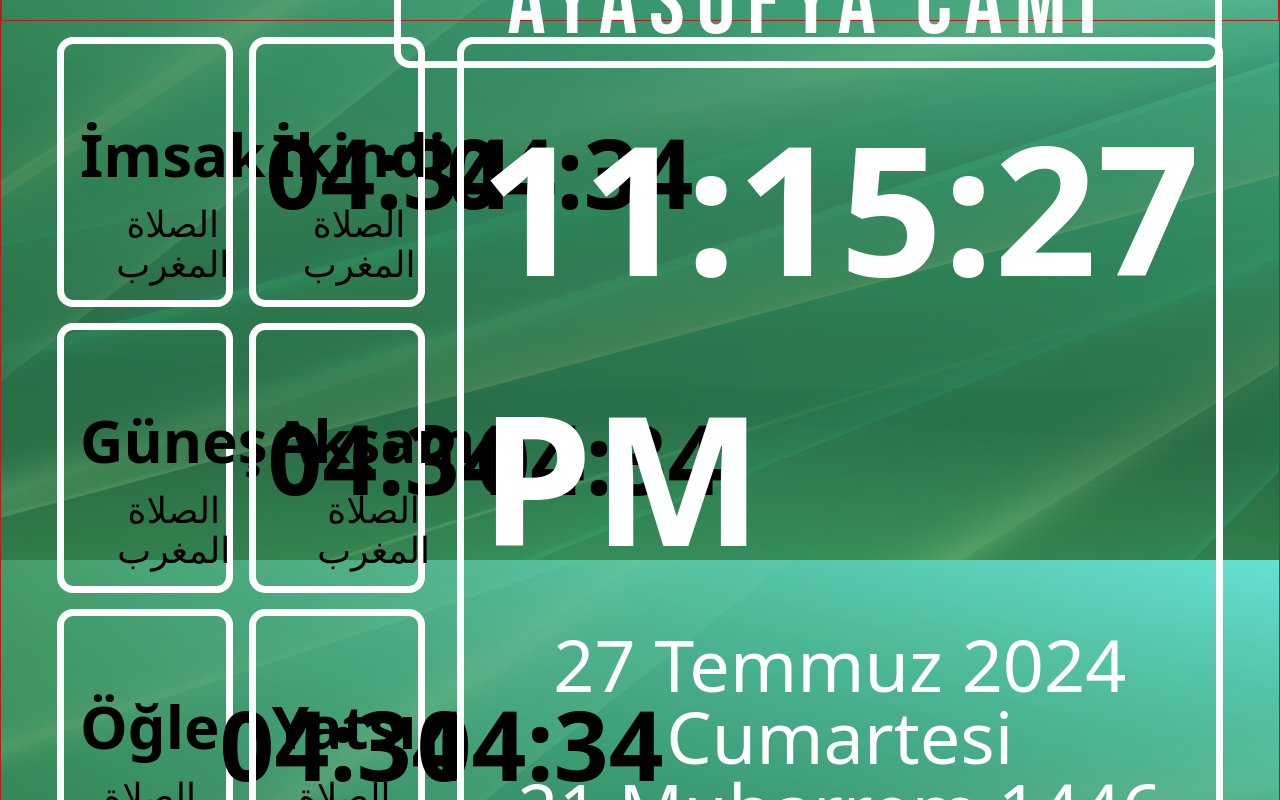
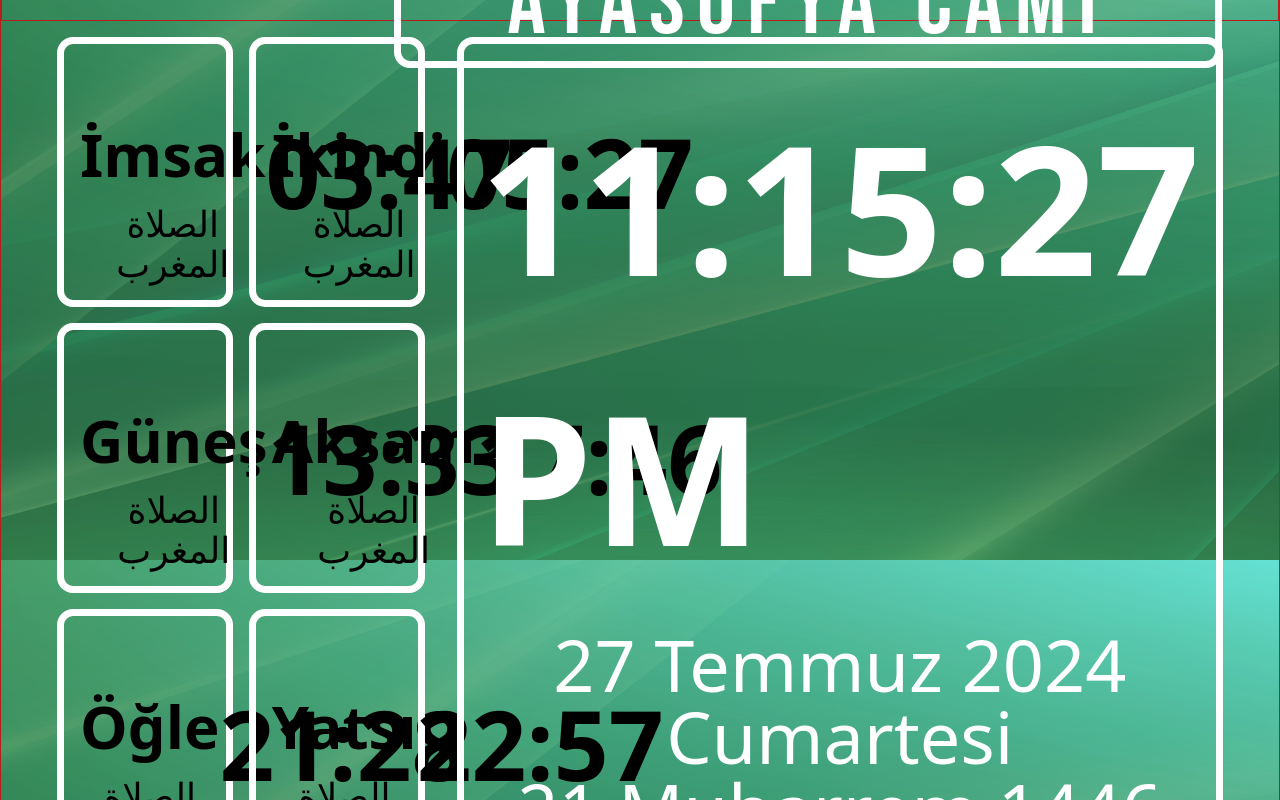
Before and after one commit to furkanvural38/igmg-vakitmatik-frontend, a React (Vite) app: page / in a window 1280 px wide. Shown: the part 240-1040 px from the top of the page. Built offline with nearby package versions, Linux system fonts and the light colour scheme.

Commit message:
add prayertime

```diff
--- a/src/components/center/currentTimeRight/getDate.tsx
+++ /dev/null
@@ -1,21 +0,0 @@
-// getDate.tsx
-import { fetchDailyPrayerTime } from '../service.tsx';
-import { PrayerTimesApiResponse } from '../types.ts';
-
-export const getDate = async () => {
-    try {
-        const response: PrayerTimesApiResponse = await fetchDailyPrayerTime();
-
-        if (response.success && response.data.length > 0) {
-            const { gregorianDateLong, hijriDateLong } = response.data[0];
-            const miladiDate = gregorianDateLong;
-            const hicriDate = hijriDateLong;
-            return { hicriDate, miladiDate };
-        } else {
-            throw new Error('Ungültige API-Antwort');
-        }
-    } catch (error) {
-        console.error('Fehler beim Abrufen der Daten:', error);
-        return { hicriDate: '', miladiDate: '' }; // Standardwerte bei Fehler
-    }
-};
--- a/src/components/center/currentTimeRight/timeRight.tsx
+++ b/src/components/center/currentTimeRight/timeRight.tsx
@@ -1,6 +1,7 @@
 import React, { useState, useEffect } from 'react';
 import useCurrentTime from './useCurrentTime'; // Pfad zur useCurrentTime-Datei anpassen
-import { getDate } from './getDate'; // Pfad zur dateUtils-Datei anpassen
+import { getDate } from '../getDate.tsx';
+import {PrayerTimes} from "../types.ts"; // Pfad zur dateUtils-Datei anpassen
 
 const TimeRight = () => {
     const currentTime = useCurrentTime(); // Verwende den benutzerdefinierten Hook
@@ -8,8 +9,11 @@
 
     useEffect(() => {
         const fetchData = async () => {
-            const fetchedDates = await getDate();
-            setDates(fetchedDates);
+            const fetchedDates: PrayerTimes | null = await getDate();
+            if (fetchedDates) {
+                const { gregorianDateLong, hijriDateLong } = fetchedDates;
+                setDates({ hicriDate: hijriDateLong, miladiDate: gregorianDateLong });
+            }
         };
 
         fetchData();
--- /dev/null
+++ b/src/components/center/getDate.tsx
@@ -0,0 +1,18 @@
+// getDate.tsx
+import { fetchDailyPrayerTime } from './service.tsx';
+import { PrayerTimes } from './types.ts';
+
+export const getDate = async (): Promise<PrayerTimes | null> => {
+    try {
+        const response = await fetchDailyPrayerTime();
+
+        if (response.success && response.data.length > 0) {
+            return response.data[0];
+        } else {
+            throw new Error('Ungültige API-Antwort');
+        }
+    } catch (error) {
+        console.error('Fehler beim Abrufen der Daten:', error);
+        return null; // Standardwert bei Fehler
+    }
+};
--- a/src/components/center/prayerTimesGridLeft/prayerTimeLeft.tsx
+++ b/src/components/center/prayerTimesGridLeft/prayerTimeLeft.tsx
@@ -1,50 +1,66 @@
-import React from 'react';
+import React, { useState, useEffect } from 'react';
+import { getDate } from '../getDate.tsx'; // Pfad zur getDate-Datei anpassen
+import { PrayerTimes } from '../types.ts'; // Pfad zu den Typen anpassen
 
 const PrayerTimeLeft = () => {
+    const [prayerTimes, setPrayerTimes] = useState<PrayerTimes | null>(null);
+
+    useEffect(() => {
+        const fetchData = async () => {
+            const fetchedPrayerTimes: PrayerTimes | null = await getDate();
+            setPrayerTimes(fetchedPrayerTimes);
+        };
+
+        fetchData();
+    }, []);
+
+    if (!prayerTimes) {
+        return <div>Loading...</div>; // Zeige einen Ladeindikator an, wenn die Daten noch nicht geladen sind
+    }
+
     return (
         <div className="w-full h-full grid grid-cols-2 grid-rows-3 gap-4">
-            {/* Beispiel-Element */}
             <div className="border-7 border-white rounded-2xl bg-transparent p-4 flex items-center justify-between">
                 <div className="flex flex-col mt-16">
                     <span className="text-black text-6xl text-center font-bold">İmsak</span>
                     <span className="text-black text-4xl text-center mt-5 font-bold">الصلاة المغرب</span>
                 </div>
-                <span className="text-black text-8xl font-bold">04:34</span>
+                <span className="text-black text-8xl font-bold">{prayerTimes.fajr}</span>
             </div>
             <div className="border-7 border-white rounded-2xl bg-transparent p-4 flex items-center justify-between">
                 <div className="flex flex-col mt-16">
                     <span className="text-black text-6xl text-center font-bold">İkindi</span>
                     <span className="text-black text-4xl text-center mt-5 font-bold">الصلاة المغرب</span>
                 </div>
-                <span className="text-black text-8xl font-bold">04:34</span>
+                <span className="text-black text-8xl font-bold">{prayerTimes.sunrise}</span>
             </div>
             <div className="border-7 border-white rounded-2xl bg-transparent p-4 flex items-center justify-between">
                 <div className="flex flex-col mt-16">
                     <span className="text-black text-6xl text-center font-bold">Güneş</span>
                     <span className="text-black text-4xl text-center mt-5 font-bold">الصلاة المغرب</span>
                 </div>
-                <span className="text-black text-8xl font-bold">04:34</span>
+                <span className="text-black text-8xl font-bold">{prayerTimes.dhuhr}</span>
             </div>
             <div className="border-7 border-white rounded-2xl bg-transparent p-4 flex items-center justify-between">
                 <div className="flex flex-col mt-16">
                     <span className="text-black text-6xl text-center font-bold">Akşam</span>
                     <span className="text-black text-4xl text-center mt-5 font-bold">الصلاة المغرب</span>
                 </div>
-                <span className="text-black text-8xl font-bold">04:34</span>
+                <span className="text-black text-8xl font-bold">{prayerTimes.asr}</span>
             </div>
             <div className="border-7 border-white rounded-2xl bg-transparent p-4 flex items-center justify-between">
                 <div className="flex flex-col mt-16">
                     <span className="text-black text-6xl text-center font-bold">Öğle</span>
                     <span className="text-black text-4xl text-center mt-5 font-bold">الصلاة المغرب</span>
                 </div>
-                <span className="text-black text-8xl font-bold">04:34</span>
+                <span className="text-black text-8xl font-bold">{prayerTimes.maghrib}</span>
             </div>
             <div className="border-7 border-white rounded-2xl bg-transparent p-4 flex items-center justify-between">
                 <div className="flex flex-col mt-16">
                     <span className="text-black text-6xl text-center font-bold">Yatsı</span>
                     <span className="text-black text-4xl text-center mt-5 font-bold">الصلاة المغرب</span>
                 </div>
-                <span className="text-black text-8xl font-bold">04:34</span>
+                <span className="text-black text-8xl font-bold">{prayerTimes.isha}</span>
             </div>
         </div>
     );
@@ -53,7 +69,6 @@
 export default PrayerTimeLeft;
 
 /*
-
 <div className="border-7 border-white rounded-2xl bg-transparent p-4"></div>
 <div className="border-7 border-white rounded-2xl bg-transparent p-4"></div>
 <div className="border-7 border-white rounded-2xl bg-transparent p-4"></div>
--- a/src/components/footer/footer.tsx
+++ b/src/components/footer/footer.tsx
@@ -15,7 +15,7 @@
                 <img src={image} alt="igmg-logo" className="h-40" />
             </div>
             <div className="flex-grow items-center justify-center border border-violet-900 rounded-2xl ml-10 mr-5 h-40 flex overflow-hidden" ref={scrollContainerRef}>
-                <div className="text-center">
+                <div className="text-center pt-5">
                     <p className="text-5xl py-2" ref={contentRef}>
                         {text}
                     </p>
```
